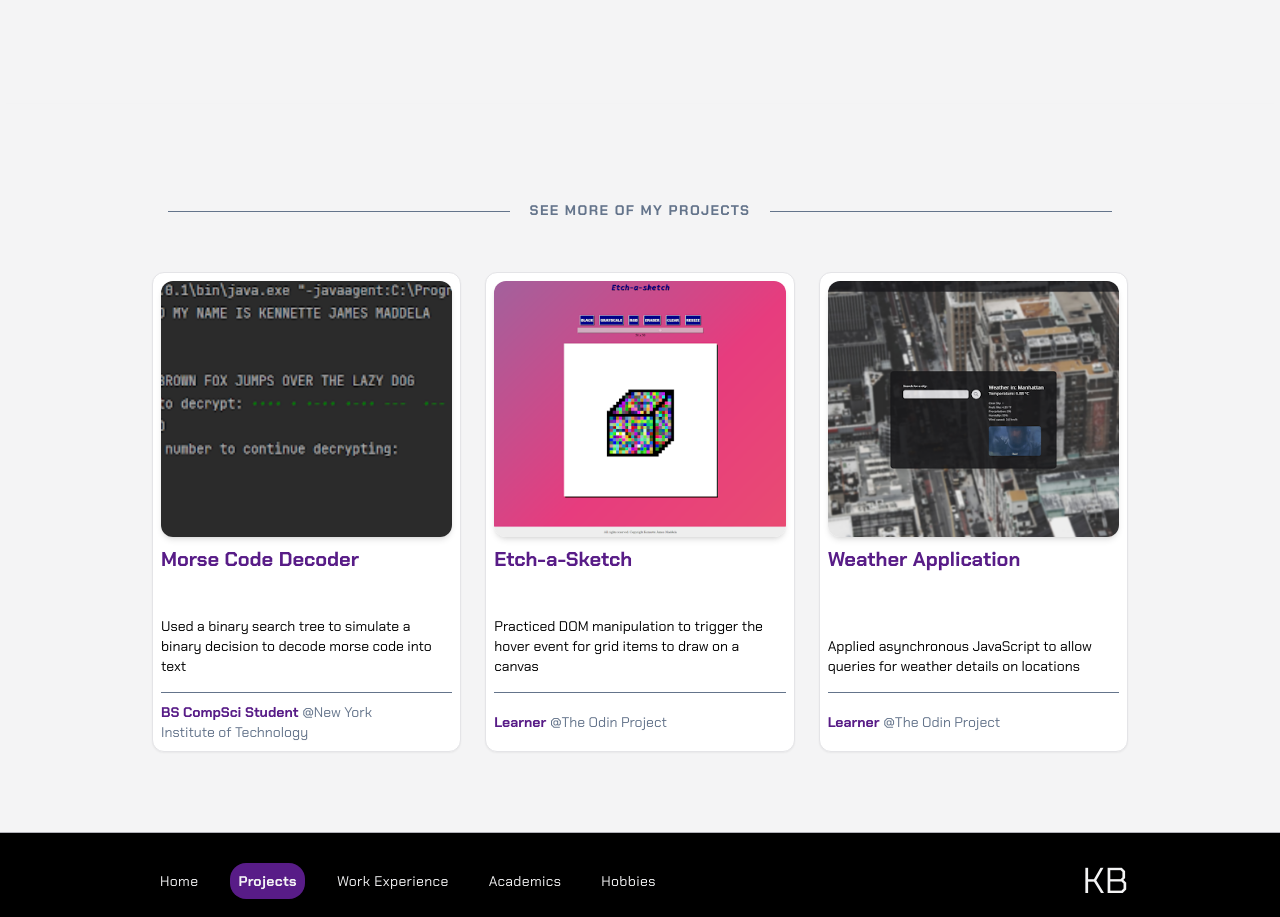
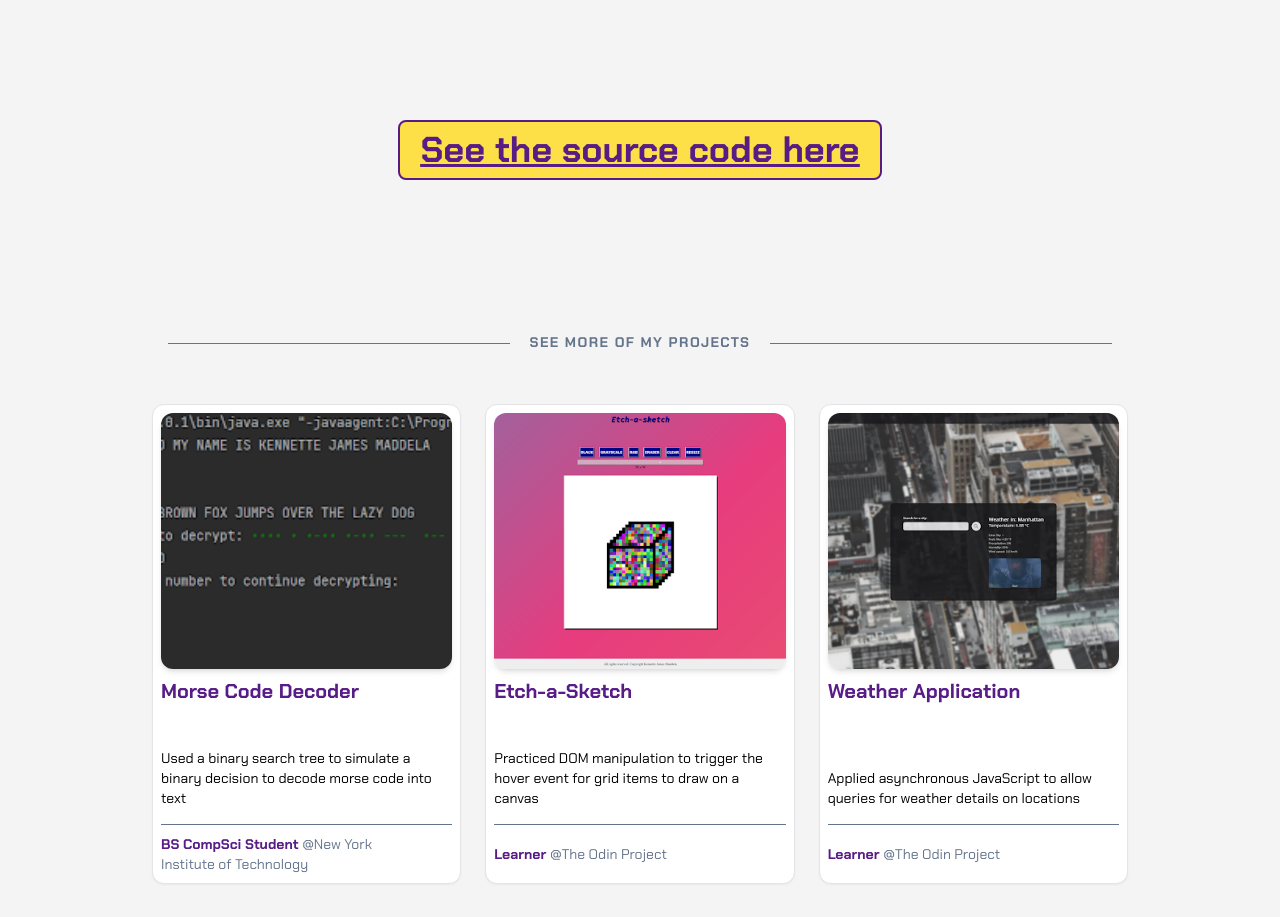
Before and after one commit to kankenny/personal-website, a Next.js app: page /projects/streeteasier in a window 1280 px wide. Shown: the part 8840-9757 px from the top of the page. Built offline with nearby package versions, Linux system fonts and the light colour scheme.

Commit message:
Implement the LinkToSourceCode component

```diff
--- a/src/components/layout/body/detail/Detail.tsx
+++ b/src/components/layout/body/detail/Detail.tsx
@@ -7,13 +7,15 @@ import ProjectsSummary from '@/components/routes/projects/ProjectsSummary'
 import WorksSummary from '@/components/routes/work-experience/WorksSummary'
 
 import Breadcrumbs from '../breadcrumbs/Breadcrumbs'
+import LinkToSourceCode from './LinkToSourceCode'
 
 type Props = {
 	title: string
 	children: React.ReactNode
+	sourceCode?: string
 }
 
-const Detail = ({ title, children }: Props) => {
+const Detail = ({ title, children, sourceCode }: Props) => {
 	const router = useRouter()
 	const pathName = router.pathname
 	const parentPath = pathName.split('/')[1]
@@ -25,6 +27,7 @@ const Detail = ({ title, children }: Props) => {
 				{title}
 			</h1>
 			{children}
+			{sourceCode && <LinkToSourceCode sourceCode={sourceCode} />}
 			{parentPath === 'academics' && (
 				<AcademicSummary excludeTitle={title} />
 			)}
--- /dev/null
+++ b/src/components/layout/body/detail/LinkToSourceCode.tsx
@@ -0,0 +1,17 @@
+import React from 'react'
+
+type Props = {
+	sourceCode: string
+}
+
+const LinkToSourceCode = ({ sourceCode }: Props) => {
+	return (
+		<div className="mx-auto text-4xl text-main font-bold underline duration-200 hover:text-yellow-300 bg-yellow-300 hover:bg-main rounded-lg px-5 py-2 border-2 border-main my-4 hover:border-yellow-300">
+			<a href={sourceCode} target="_blank" rel="noreferrer noopener">
+				See the source code here
+			</a>
+		</div>
+	)
+}
+
+export default LinkToSourceCode
--- a/src/components/routes/projects/projects-routes/EtchASketchDetail.tsx
+++ b/src/components/routes/projects/projects-routes/EtchASketchDetail.tsx
@@ -7,7 +7,10 @@ import details from '@/data/projects-data/etchASketchData'
 
 const EtchASketchDetail = () => {
 	return (
-		<Detail title="Etch-a-Sketch">
+		<Detail
+			title="Etch-a-Sketch"
+			sourceCode="https://github.com/Kankenny/etch-a-sketch"
+		>
 			{details.map((detail, index) => {
 				return <DetailSection key={index} detail={detail} />
 			})}
--- a/src/components/routes/projects/projects-routes/StreetEasierDetail.tsx
+++ b/src/components/routes/projects/projects-routes/StreetEasierDetail.tsx
@@ -7,7 +7,10 @@ import details from '@/data/projects-data/streeteasierData'
 
 const StreetEasierDetail = () => {
 	return (
-		<Detail title="StreetEasier">
+		<Detail
+			title="StreetEasier"
+			sourceCode="https://github.com/Kankenny/StreetEasier"
+		>
 			{details.map((detail, index) => {
 				return <DetailSection key={index} detail={detail} />
 			})}
--- a/src/components/routes/projects/projects-routes/WeatherApplicationDetail.tsx
+++ b/src/components/routes/projects/projects-routes/WeatherApplicationDetail.tsx
@@ -7,7 +7,10 @@ import details from '@/data/projects-data/weatherApplicationData'
 
 const WeatherApplicationDetail = () => {
 	return (
-		<Detail title="Weather Application">
+		<Detail
+			title="Weather Application"
+			sourceCode="https://github.com/Kankenny/weather-app"
+		>
 			{details.map((detail, index) => {
 				return <DetailSection key={index} detail={detail} />
 			})}
```
